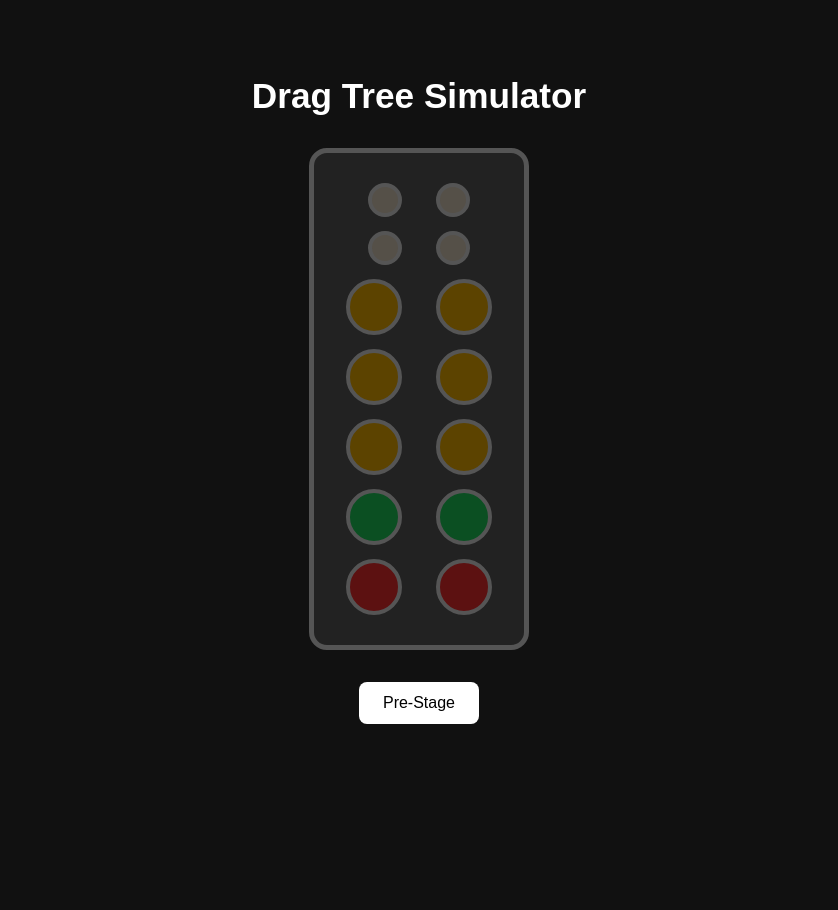
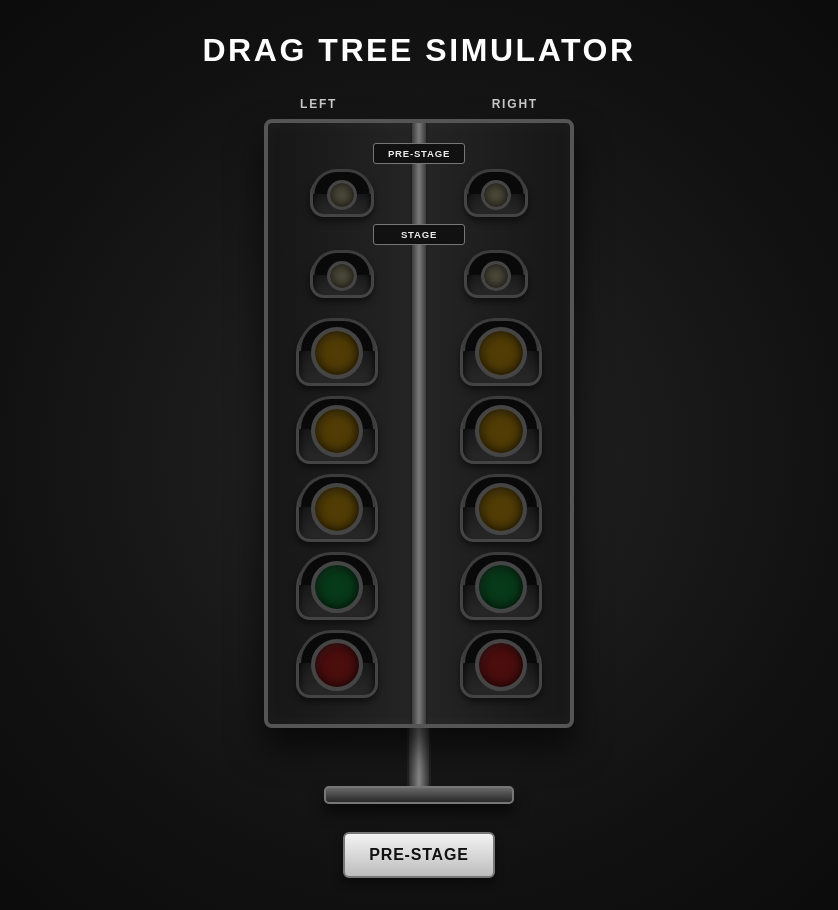
Before and after one commit to Christopher-Holland/drag-tree, a React (Vite) app: page / in a window 1280 px wide. Shown: the whole page, without its empty margins (221-1059 px from the left). Before the commit the page ends 800 px from the top, so only its background shows below. Built offline with nearby package versions, Linux system fonts and the light colour scheme.

Commit message:
style: updated general layout to look more like a real drag racing tree

```diff
--- a/src/App.tsx
+++ b/src/App.tsx
@@ -1,5 +1,5 @@
 import { useState } from "react";
-import Tree from "./components/Tree.tsx";
+import Tree from "./components/Tree/index.tsx";
 
 function App() {
   const [stageStep, setStageStep] = useState(0);
--- a/src/components/Bulb.tsx
+++ /dev/null
@@ -1,24 +0,0 @@
-type BulbProps = {
-    color: "white" | "amber" | "green" | "red";
-    size?: "small" | "large";
-    lit?: boolean;
-  };
-
-  function Bulb({
-    color,
-    size = "large",
-    lit = false,
-  }: BulbProps) {
-    return (
-      <div
-        className={`
-          bulb
-          ${color}
-          ${size}
-          ${lit ? "lit" : ""}
-        `}
-      />
-    );
-  }
-
-  export default Bulb;
--- /dev/null
+++ b/src/components/Bulb/index.tsx
@@ -0,0 +1,24 @@
+type BulbProps = {
+  color: "white" | "amber" | "green" | "red";
+  size?: "small" | "large";
+  lit?: boolean;
+};
+
+function Bulb({
+  color,
+  size = "large",
+  lit = false,
+}: BulbProps) {
+  return (
+    <div
+      className={`
+          bulb
+          ${color}
+          ${size}
+          ${lit ? "lit" : ""}
+        `}
+    />
+  );
+}
+
+export default Bulb;
--- a/src/components/Tree.tsx
+++ /dev/null
@@ -1,68 +0,0 @@
-import Bulb from "./Bulb.tsx";
-
-type TreeProps = {
-  preStageLit: boolean;
-  stageLit: boolean;
-};
-
-function Tree({
-  preStageLit,
-  stageLit,
-}: TreeProps) {
-  return (
-    <div className="tree">
-      <div className="row">
-        <Bulb
-          color="white"
-          size="small"
-          lit={preStageLit}
-        />
-        <Bulb
-          color="white"
-          size="small"
-          lit={preStageLit}
-        />
-      </div>
-
-      <div className="row">
-        <Bulb
-          color="white"
-          size="small"
-          lit={stageLit}
-        />
-        <Bulb
-          color="white"
-          size="small"
-          lit={stageLit}
-        />
-      </div>
-
-      <div className="row">
-        <Bulb color="amber" />
-        <Bulb color="amber" />
-      </div>
-
-      <div className="row">
-        <Bulb color="amber" />
-        <Bulb color="amber" />
-      </div>
-
-      <div className="row">
-        <Bulb color="amber" />
-        <Bulb color="amber" />
-      </div>
-
-      <div className="row">
-        <Bulb color="green" />
-        <Bulb color="green" />
-      </div>
-
-      <div className="row">
-        <Bulb color="red" />
-        <Bulb color="red" />
-      </div>
-    </div>
-  );
-}
-
-export default Tree;
--- /dev/null
+++ b/src/components/Tree/index.tsx
@@ -0,0 +1,106 @@
+import Bulb from "../Bulb/index.tsx";
+
+type TreeProps = {
+  preStageLit: boolean;
+  stageLit: boolean;
+};
+
+function Tree({ preStageLit, stageLit }: TreeProps) {
+  return (
+    <div className="tree-assembly">
+      <div className="tree-header">
+        <span>LEFT</span>
+        <span>RIGHT</span>
+      </div>
+
+      <div className="tree">
+        <div className="center-pole" />
+
+        <div className="tree-section staging-section">
+          <div className="tree-label">PRE-STAGE</div>
+
+          <div className="row staging-row">
+            <div className="bulb-housing small-housing">
+              <Bulb color="white" size="small" lit={preStageLit} />
+            </div>
+
+            <div className="bulb-housing small-housing">
+              <Bulb color="white" size="small" lit={preStageLit} />
+            </div>
+          </div>
+
+          <div className="tree-label">STAGE</div>
+
+          <div className="row staging-row">
+            <div className="bulb-housing small-housing">
+              <Bulb color="white" size="small" lit={stageLit} />
+            </div>
+
+            <div className="bulb-housing small-housing">
+              <Bulb color="white" size="small" lit={stageLit} />
+            </div>
+          </div>
+        </div>
+
+        <div className="tree-section countdown-section">
+          <div className="row">
+            <div className="bulb-housing">
+              <Bulb color="amber" />
+            </div>
+
+            <div className="bulb-housing">
+              <Bulb color="amber" />
+            </div>
+          </div>
+
+          <div className="row">
+            <div className="bulb-housing">
+              <Bulb color="amber" />
+            </div>
+
+            <div className="bulb-housing">
+              <Bulb color="amber" />
+            </div>
+          </div>
+
+          <div className="row">
+            <div className="bulb-housing">
+              <Bulb color="amber" />
+            </div>
+
+            <div className="bulb-housing">
+              <Bulb color="amber" />
+            </div>
+          </div>
+
+          <div className="row">
+            <div className="bulb-housing">
+              <Bulb color="green" />
+            </div>
+
+            <div className="bulb-housing">
+              <Bulb color="green" />
+            </div>
+          </div>
+
+          <div className="row">
+            <div className="bulb-housing">
+              <Bulb color="red" />
+            </div>
+
+            <div className="bulb-housing">
+              <Bulb color="red" />
+            </div>
+          </div>
+        </div>
+      </div>
+
+      <div className="tree-base">
+        <div className="base-post" />
+        <div className="base-foot" />
+      </div>
+    </div>
+  );
+}
+
+export default Tree;
--- a/src/index.css
+++ b/src/index.css
@@ -9,7 +9,12 @@
 }
 
 body {
-  background: #111;
+  min-width: 320px;
+  min-height: 100vh;
+
+  background:
+    radial-gradient(circle at center, #252525 0%, #111 55%, #070707 100%);
+
   color: white;
   font-family: Arial, Helvetica, sans-serif;
 }
@@ -30,44 +35,206 @@ button {
   justify-content: center;
   align-items: center;
 
-  gap: 2rem;
+  gap: 28px;
+  padding: 32px 16px;
 }
 
 .app h1 {
-  font-size: 2.2rem;
-  font-weight: bold;
+  font-size: 2rem;
+  text-transform: uppercase;
+  letter-spacing: 0.08em;
 }
 
 /* ==========================
-   Drag Tree
+   Full Tree Assembly
+========================== */
+
+.tree-assembly {
+  display: flex;
+  flex-direction: column;
+  align-items: center;
+}
+
+.tree-header {
+  width: 310px;
+
+  display: flex;
+  justify-content: space-between;
+
+  padding: 0 36px 8px;
+
+  color: #c9c9c9;
+  font-size: 0.75rem;
+  font-weight: 700;
+  letter-spacing: 0.15em;
+}
+
+/* ==========================
+   Tree Body
 ========================== */
 
 .tree {
-  width: 220px;
+  position: relative;
+
+  width: 310px;
 
   display: flex;
   flex-direction: column;
   align-items: center;
 
-  gap: 14px;
+  gap: 18px;
+  padding: 20px 28px 26px;
 
-  padding: 30px;
+  background: linear-gradient(90deg, #161616, #252525, #161616);
 
-  background: #222;
-  border: 5px solid #555;
-  border-radius: 18px;
+  border: 4px solid #555;
+  border-radius: 8px;
+
+  box-shadow:
+    0 20px 35px rgba(0, 0, 0, 0.65),
+    inset 0 0 18px rgba(255, 255, 255, 0.04);
 }
 
-/* Each pair of bulbs */
+/* Vertical pole running behind the lights */
+
+.center-pole {
+  position: absolute;
+  top: 0;
+  bottom: 0;
+  left: 50%;
+
+  width: 18px;
+
+  background: linear-gradient(
+    90deg,
+    #3b3b3b,
+    #7a7a7a,
+    #3b3b3b
+  );
+
+  border-left: 2px solid #222;
+  border-right: 2px solid #222;
+
+  transform: translateX(-50%);
+}
+
+/* ==========================
+   Tree Sections
+========================== */
+
+.tree-section {
+  position: relative;
+  z-index: 1;
+
+  width: 100%;
+
+  display: flex;
+  flex-direction: column;
+  align-items: center;
+}
+
+.staging-section {
+  gap: 7px;
+}
+
+.countdown-section {
+  gap: 12px;
+  margin-top: 4px;
+}
+
+.tree-label {
+  position: relative;
+  z-index: 2;
+
+  min-width: 92px;
+  padding: 4px 8px;
+
+  background: #111;
+  border: 1px solid #777;
+  border-radius: 3px;
+
+  color: #ededed;
+  font-size: 0.6rem;
+  font-weight: 700;
+  text-align: center;
+  letter-spacing: 0.08em;
+}
+
+/* ==========================
+   Rows
+========================== */
 
 .row {
   width: 100%;
 
   display: flex;
+  justify-content: space-between;
+  align-items: center;
+}
+
+.staging-row {
+  padding: 0 14px;
+}
+
+/* ==========================
+   Bulb Housings
+========================== */
+
+.bulb-housing {
+  position: relative;
+
+  width: 82px;
+  height: 66px;
+
+  display: flex;
   justify-content: center;
-  align-items: center;
+  align-items: flex-end;
 
-  gap: 34px;
+  padding-bottom: 4px;
+
+  background: linear-gradient(
+    180deg,
+    #090909 0%,
+    #171717 42%,
+    #292929 100%
+  );
+
+  border: 3px solid #444;
+  border-radius: 50% 50% 14px 14px;
+
+  box-shadow:
+    inset 0 5px 8px rgba(0, 0, 0, 0.9),
+    0 4px 7px rgba(0, 0, 0, 0.5);
+}
+
+/* Shade/visor over the lens */
+
+.bulb-housing::before {
+  content: "";
+
+  position: absolute;
+  top: -5px;
+  left: 50%;
+
+  width: 72px;
+  height: 30px;
+
+  background: #090909;
+  border: 3px solid #3c3c3c;
+  border-bottom: none;
+  border-radius: 42px 42px 0 0;
+
+  transform: translateX(-50%);
+}
+
+.small-housing {
+  width: 64px;
+  height: 46px;
+}
+
+.small-housing::before {
+  width: 55px;
+  height: 22px;
 }
 
 /* ==========================
@@ -75,75 +242,127 @@ button {
 ========================== */
 
 .bulb {
-  width: 56px;
-  height: 56px;
+  position: relative;
+  z-index: 2;
 
+  width: 52px;
+  height: 52px;
+
+  flex-shrink: 0;
+
+  border: 4px solid #454545;
   border-radius: 50%;
 
-  border: 4px solid #555;
+  box-shadow:
+    inset 0 0 12px rgba(0, 0, 0, 0.9),
+    inset 3px 3px 4px rgba(255, 255, 255, 0.06);
 
-  background: #333;
-
-  transition: 0.15s ease;
+  transition:
+    background 0.08s ease,
+    box-shadow 0.08s ease;
 }
 
-/* Pre-stage / Stage bulbs */
-
 .bulb.small {
-  width: 34px;
-  height: 34px;
+  width: 30px;
+  height: 30px;
+  border-width: 3px;
 }
 
 /* ==========================
-   OFF Colors
+   Bulbs Off
 ========================== */
 
 .bulb.white {
-  background: #555048;
+  background: #504d3c;
 }
 
 .bulb.amber {
-  background: #5c4300;
+  background: #513c05;
 }
 
 .bulb.green {
-  background: #0b4f22;
+  background: #073a19;
 }
 
 .bulb.red {
-  background: #5c1111;
+  background: #4c0d0d;
 }
 
 /* ==========================
-   ON Colors
+   Bulbs Lit
 ========================== */
 
 .bulb.lit.white {
-  background: #fff6b3;
+  background: #fff7ba;
+
   box-shadow:
-    0 0 8px #fff6b3,
-    0 0 18px #fff6b3;
+    inset 0 0 8px white,
+    0 0 10px #fff4a3,
+    0 0 24px rgba(255, 244, 163, 0.85);
 }
 
 .bulb.lit.amber {
-  background: #ffb300;
+  background: #ffb000;
+
   box-shadow:
-    0 0 8px #ffb300,
-    0 0 20px #ffb300;
+    inset 0 0 8px #fff0a8,
+    0 0 12px #ffb000,
+    0 0 28px rgba(255, 176, 0, 0.9);
 }
 
 .bulb.lit.green {
-  background: #20d45d;
+  background: #20dc63;
+
   box-shadow:
-    0 0 8px #20d45d,
-    0 0 20px #20d45d;
+    inset 0 0 8px #bcffd1,
+    0 0 12px #20dc63,
+    0 0 28px rgba(32, 220, 99, 0.9);
 }
 
 .bulb.lit.red {
-  background: #ff3030;
+  background: #ff2828;
+
   box-shadow:
-    0 0 8px #ff3030,
-    0 0 20px #ff3030;
+    inset 0 0 8px #ffc1c1,
+    0 0 12px #ff2828,
+    0 0 28px rgba(255, 40, 40, 0.9);
+}
+
+/* ==========================
+   Tree Stand
+========================== */
+
+.tree-base {
+  display: flex;
+  flex-direction: column;
+  align-items: center;
+}
+
+.base-post {
+  width: 24px;
+  height: 58px;
+
+  background: linear-gradient(
+    90deg,
+    #333,
+    #888,
+    #333
+  );
+
+  border-left: 2px solid #222;
+  border-right: 2px solid #222;
+}
+
+.base-foot {
+  width: 190px;
+  height: 18px;
+
+  background: linear-gradient(#686868, #292929);
+
+  border: 2px solid #777;
+  border-radius: 5px;
+
+  box-shadow: 0 9px 14px rgba(0, 0, 0, 0.6);
 }
 
 /* ==========================
@@ -151,18 +370,50 @@ button {
 ========================== */
 
 button {
+  min-width: 150px;
   padding: 12px 24px;
 
-  border: none;
-  border-radius: 8px;
+  border: 2px solid #777;
+  border-radius: 6px;
 
-  background: white;
-  color: black;
+  background: linear-gradient(#f3f3f3, #bdbdbd);
+  color: #111;
 
   cursor: pointer;
+
   font-size: 1rem;
+  font-weight: 700;
+  text-transform: uppercase;
+  letter-spacing: 0.05em;
+
+  box-shadow: 0 5px 10px rgba(0, 0, 0, 0.45);
 }
 
 button:hover {
-  background: #dddddd;
+  background: linear-gradient(#ffffff, #d3d3d3);
 }
+
+button:active {
+  transform: translateY(2px);
+  box-shadow: 0 2px 5px rgba(0, 0, 0, 0.45);
+}
+
+/* ==========================
+   Mobile
+========================== */
+
+@media (max-width: 420px) {
+  .tree {
+    width: 285px;
+    padding-left: 22px;
+    padding-right: 22px;
+  }
+
+  .tree-header {
+    width: 285px;
+  }
+
+  .bulb-housing {
+    width: 74px;
+  }
+}
```
